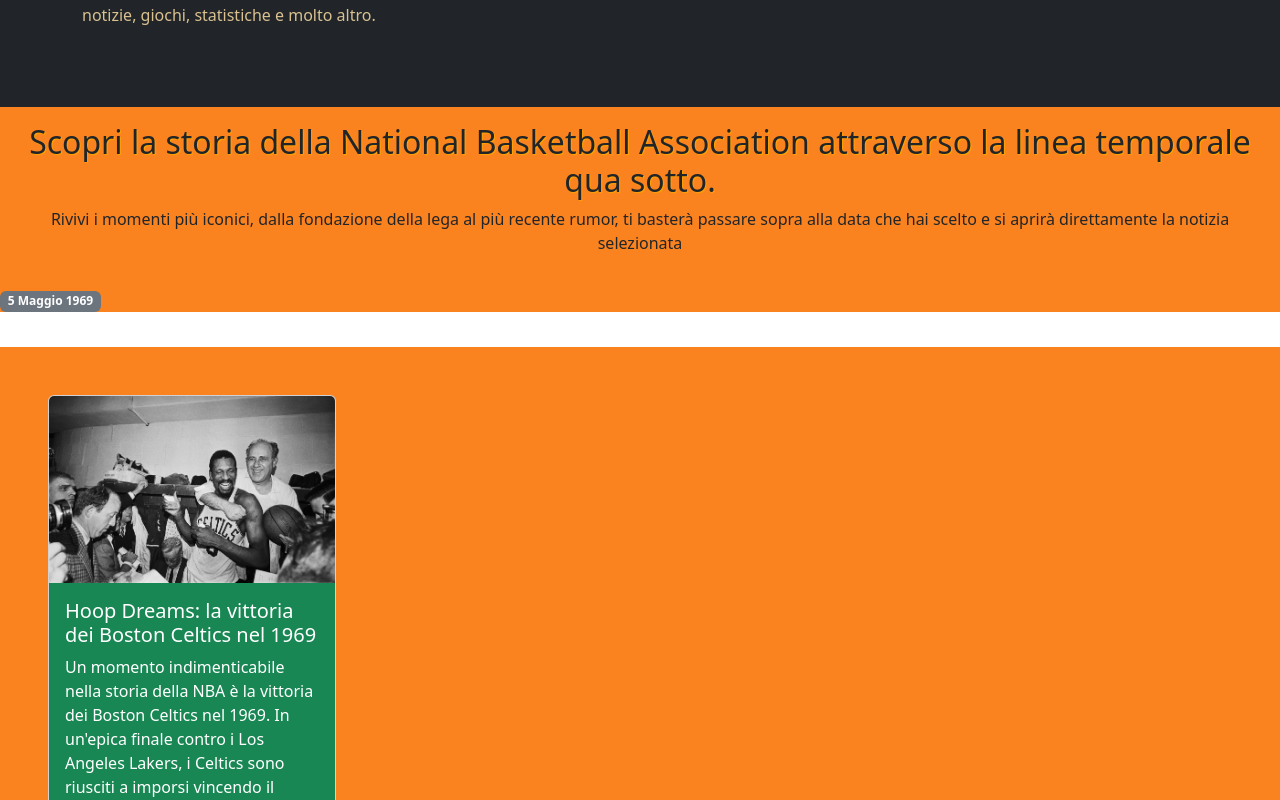
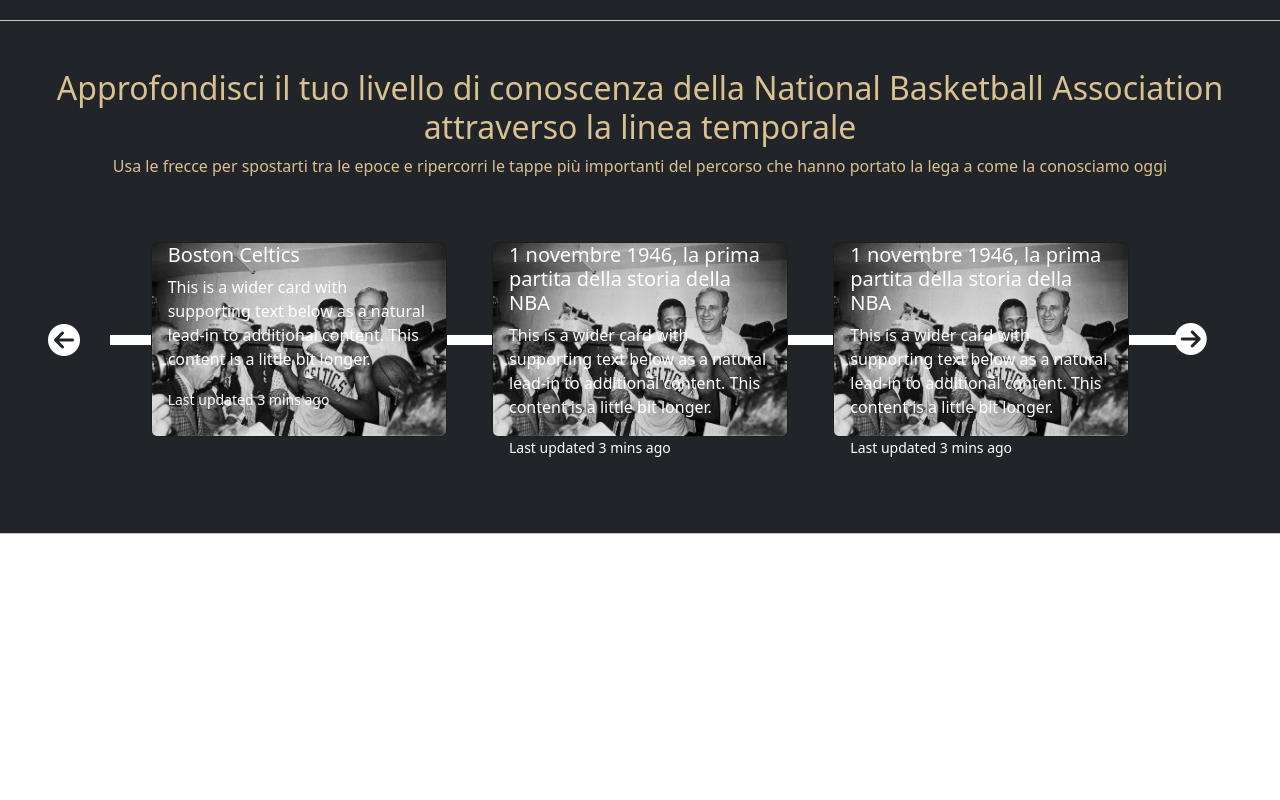
Before and after one commit to Carlomadella/sito-NBA, a plain HTML site: page index.html in a window 1280 px wide. Shown: the part 560-1360 px from the top of the page. After the commit the page ends 1094 px from the top, so only its background shows below. Drawn offline with nearby package versions, Linux system fonts and the light colour scheme; a web font is replaced by a local one.

Commit message:
sistemato header e creata timeline

```diff
--- a/css/style.css
+++ b/css/style.css
@@ -1,4 +1,3 @@
-/* Scopri la storia della National Basketball Association attraverso la  */
 *{
     margin: 0;
     padding: 0;
@@ -14,7 +13,7 @@ header{
     margin: 0;
 }
 
-header a, i, .col-6{
+header a, header i, header.col-6{
     color: #FA8320;
 }
 
@@ -22,7 +21,7 @@ header a{
     text-decoration: none;
 }
 
-img {
+header img {
     max-width: 100%;
     height: auto;
 }
@@ -51,66 +50,41 @@ img {
   box-shadow: #FA8320 5px 5px;
 }
 
+hr{
+  background-color: #FA8320;
+  color: #FA8320;
+}
+
 /* TITOLI */
 h1{
   text-shadow: 2px 2px 2px orange;
+  color: #FA8320;
 }
 
-h2{
+header>h2{
   text-shadow: 1px 1px 1px orange;
-    color: #212529;
+  color: #212529;
+}
+
+.timeline-intro{
+  color: #d9c190;
 }
 
 .col-1{
   background-color: #212529;
 }
 
-main hr{
-  color: white;
-  height: 3px;
-}
-.card{
-  width: auto;
+/* TIMELINE */
+
+.line{
+  background-color: #fff;
+  height: 10px;
+  position:absolute;
+  left: 110px;
+  z-index: 0;
 }
 
-.card-body .btn-primary{
-  background-color: white;
-  border: none;
-  color: green;
-}
-
-/* TIMELINE */
-.horizontal-timeline .items {
-    border-top: 3px solid #e9ecef;
-  }
-
-  .horizontal-timeline .items .items-list {
-    display: block;
-    position: relative;
-    text-align: center;
-    padding-top: 70px;
-    margin-right: 0;
-  }
-
-  .horizontal-timeline .items .items-list:before {
-    content: "";
-    position: absolute;
-    height: 36px;
-    border-right: 2px dashed #dee2e6;
-    top: 0;
-  }
-
-  .horizontal-timeline .items .items-list .event-date {
-    position: absolute;
-    top: 36px;
-    left: 0;
-    right: 0;
-    width: 75px;
-    margin: 0 auto;
-    font-size: 0.9rem;
-    padding-top: 8px;
-  }
-
+/* colori */
 .color-orange{
     color: #FA8320;
 }
--- a/index.html
+++ b/index.html
@@ -18,22 +18,24 @@
 <!-- MOBILE-FIRST-->
 <body>
 <!-- HEADER -->
-    <header>
+  <header> <!--sistemare l'indentazione dalla seconda riga in poi-->
     <div class="container-fluid bg-dark">
         <div id="jumbotron" class="container-fluid bg-dark text-center">
               <!-- link a sinistra -->
               <div class="row py-3">
                   <div class="col-1 d-block shadow rounded">
+                    <i class="fa-solid fa-ranking-star d-block text-center fs-2 py-1"></i>
                     <a href="#">Classifica</a>
-                      <i class="fa-solid fa-ranking-star d-block text-center fs-2 py-1"></i>
                   </div>
                   <div class="col-1 d-block shadow rounded">
+                    <i class="fa-duotone fa-solid fa-people-group d-block text-center fs-2 py-1" style="--fa-primary-color: #ea9606; --fa-secondary-color: #ea9606;"></i>
                     <a href="#">Squadre</a>
-                      <i class="fa-duotone fa-solid fa-people-group d-block text-center fs-2 py-1" style="--fa-primary-color: #ea9606; --fa-secondary-color: #ea9606;"></i>
+
                   </div>
                     <div class="col-1 d-block shadow rounded">
+                      <i class="fa-solid fa-newspaper d-block text-center fs-2 py-1"></i>
                       <a href="#">Notizie</a>
-                      <i class="fa-solid fa-newspaper d-block text-center fs-2 py-1"></i>
+
                     </div>
                 <!-- logo -->
                     <div class="col-6">
@@ -41,61 +43,94 @@
                     </div>
                 <!-- link a destra -->
                     <div class="col-1 d-block shadow rounded">
+                      <i class="fa-solid fa-user d-block text-center fs-2 py-1"></i>
                       <a href="./html/giocatori.html">Giocatori</a>
-                      <i class="fa-solid fa-user d-block text-center fs-2 py-1"></i>
+
                     </div>
                     <div class="col-1 d-block shadow rounded">
+                      <i class="fa-solid fa-ranking-star d-block text-center fs-2 py-1"></i>
                       <a href="#">Column</a>
-                      <i class="fa-solid fa-ranking-star d-block text-center fs-2 py-1"></i>
+
                     </div>
                     <div class="col-1 d-block shadow rounded">
                       Search
                     </div>
                 </div>
             </div>
-            <div id="jumbo-title" class="container-lg py-5">
+<!-- Jumbotron -->
+            <div id="jumbo-title" class="container-lg py-5 d-flex">
                 <div class="row">
-                    <div class="col-4 bg-dark py-3">
+                    <div class="col-5 bg-dark py-3 align-content-center">
                         <h2>Vivi tutta la magia della lega di Basket più appassionante al mondo<i class="fa-solid fa-basketball"></i></h2>
                         <hr>
                         <p id="header-p">Resta sempre aggiornato attraverso notizie, aggiornamenti sulla stagione attuale, classifica  attuale e rumors su tutto ciò che riguarda la NBA.
                           Worldwide NBA è un connubio tra presente e passato, in questo angolo del web potrai informarti al 100% sulla storia di questa lega così da poter diventare un esperto. Questo percorso ti farà scoprire aneddoti e racconti di cui non eri a conoscenza attraverso notizie, giochi, statistiche e molto altro.
                         </p>
                     </div>
-                    <div class="col-8">
+                    <div class="col-7 py-3">
                         <img src="./assets/img/75th_year_nba.png" alt="">
                     </div>
                 </div>
             </div>
         </div>
     </header>
+<!-- FINE HEADER -->
+    <hr class="m-0">
 <!-- MAIN -->
   <main>
-        <div class="container-fluid bg-orange py-3 text-center">
-            <h2>Scopri la storia della National Basketball Association attraverso la linea temporale qua sotto.</h2>
-            <p>
-              Rivivi i momenti più iconici, dalla fondazione della lega al più recente rumor, ti basterà passare sopra alla data che hai scelto e si aprirà direttamente la notizia selezionata
-            </p>
+<!-- TIMELINE sistemare indentazione-->
+      <div class="container-fluid bg-dark py-5">
+        <div class="row">
+          <div class="col-12 timeline-intro text-center">
+            <h2>Approfondisci il tuo livello di conoscenza della National Basketball Association attraverso la linea temporale</h2>
+            <p> Usa le frecce per spostarti tra le epoce e ripercorri le tappe più importanti del percorso che hanno portato la lega a come la conosciamo oggi</p>
           </div>
-        <div class="date bg-orange">
-          <span class="badge text-bg-secondary">5 Maggio 1969</span>
         </div>
-        <hr>
-        <div class="container-fluid px-5 py-5 bg-orange text-white">
-          <div class="row d-flex overflow-x-scroll">
-            <div class="col-4">
-              <div class="card" style="width: 18rem;">
-                <img src="./assets/img/boston-celtics-1969.jpg" class="card-img-top" alt="...">
-                <div class="card-body bg-success text-white">
-                  <h5 class="card-title">Hoop Dreams: la vittoria dei Boston Celtics nel 1969</h5>
-                  <p class="card-text">Un momento indimenticabile nella storia della NBA è la vittoria dei Boston Celtics nel 1969. In un'epica finale contro i Los Angeles Lakers, i Celtics sono riusciti a imporsi vincendo il settimo e decisivo incontro. Questa vittoria ha sancito l'undicesimo titolo NBA per i Celtics, ma è stato il modo in cui hanno raggiunto la vittoria che ha reso questo momento così emozionante. La partita è stata caratterizzata da intense battaglie sul campo, tiri decisivi e un'energia travolgente nell'arena.
-
-                    I tifosi sono stati tenuti sulle spine fino all'ultimo secondo, e quando la sirena ha annunciato la fine del gioco, il pubblico è esploso in un tripudio di gioia e celebrazione. Questa vittoria è stata un punto di svolta nella storia della NBA e ha solidificato la reputazione dei Boston Celtics come una delle più grandi squadre di tutti i tempi. </p>
-                  <a href="#" class="btn btn-primary">Vai alla pagina Boston Celtics</a>
+        <!-- Prima card: nascita nba -->
+        <div class="row py-5 d-flex justify-content-around align-items-center position-relative">
+          <div class="col-10 line"></div>
+          <div class="col-1 d-flex justify-content-center ">
+            <i class="fa-solid fa-circle-arrow-left fs-2 text-white"></i>
+          </div>
+          <div class="col-3">
+            <div class="card text-bg-dark">
+              <img src="./assets/img/boston-celtics-1969.jpg" class="card-img" alt="...">
+              <div class="card-img-overlay pt-0">
+                <h5 class="card-title">Boston Celtics</h5>
+                  <p class="card-text">This is a wider card with supporting text below as a natural lead-in to additional content. This content is a little bit longer.</p>
+                  <p class="card-text"><small>Last updated 3 mins ago</small></p>
               </div>
             </div>
           </div>
+          <!-- seconda card:  -->
+          <div class="col-3 ">
+            <div class="card text-bg-dark">
+              <img src="./assets/img/boston-celtics-1969.jpg" class="card-img" alt="...">
+              <div class="card-img-overlay pt-0">
+                <h5 class="card-title">1 novembre 1946, la prima partita della storia della NBA</h5>
+                <p class="card-text">This is a wider card with supporting text below as a natural lead-in to additional content. This content is a little bit longer.</p>
+                <p class="card-text"><small>Last updated 3 mins ago</small></p>
               </div>
+            </div>
+          </div>
+          <!-- terza card -->
+          <div class="col-3 ">
+            <div class="card text-bg-dark">
+              <img src="./assets/img/boston-celtics-1969.jpg" class="card-img" alt="...">
+              <div class="card-img-overlay pt-0">
+                <h5 class="card-title">1 novembre 1946, la prima partita della storia della NBA</h5>
+                <p class="card-text">This is a wider card with supporting text below as a natural lead-in to additional content. This content is a little bit longer.</p>
+                <p class="card-text"><small>Last updated 3 mins ago</small></p>
+              </div>
+            </div>
+          </div>
+          <div class="col-1 freccia">
+            <i class="fa-solid fa-circle-arrow-right fs-2 text-white"></i>
+          </div>
+        </div>
+      </div>
+<!-- Fine timeline -->
+    <hr class="m-0">
   </main>
 </body>
 </html>
```
Also changed, not shown: html/giocatori.html (+4 -0 lines). Lines whose indentation alone changed are shown as unchanged.
